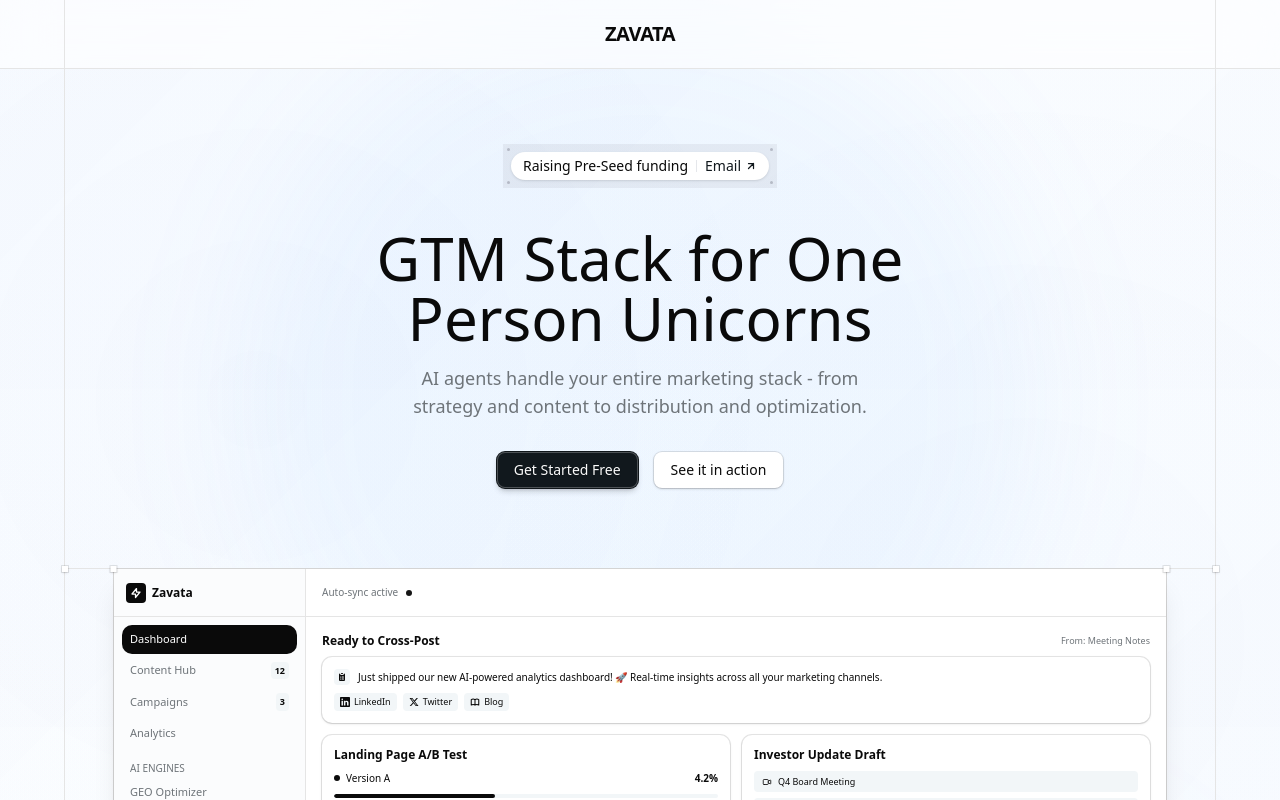
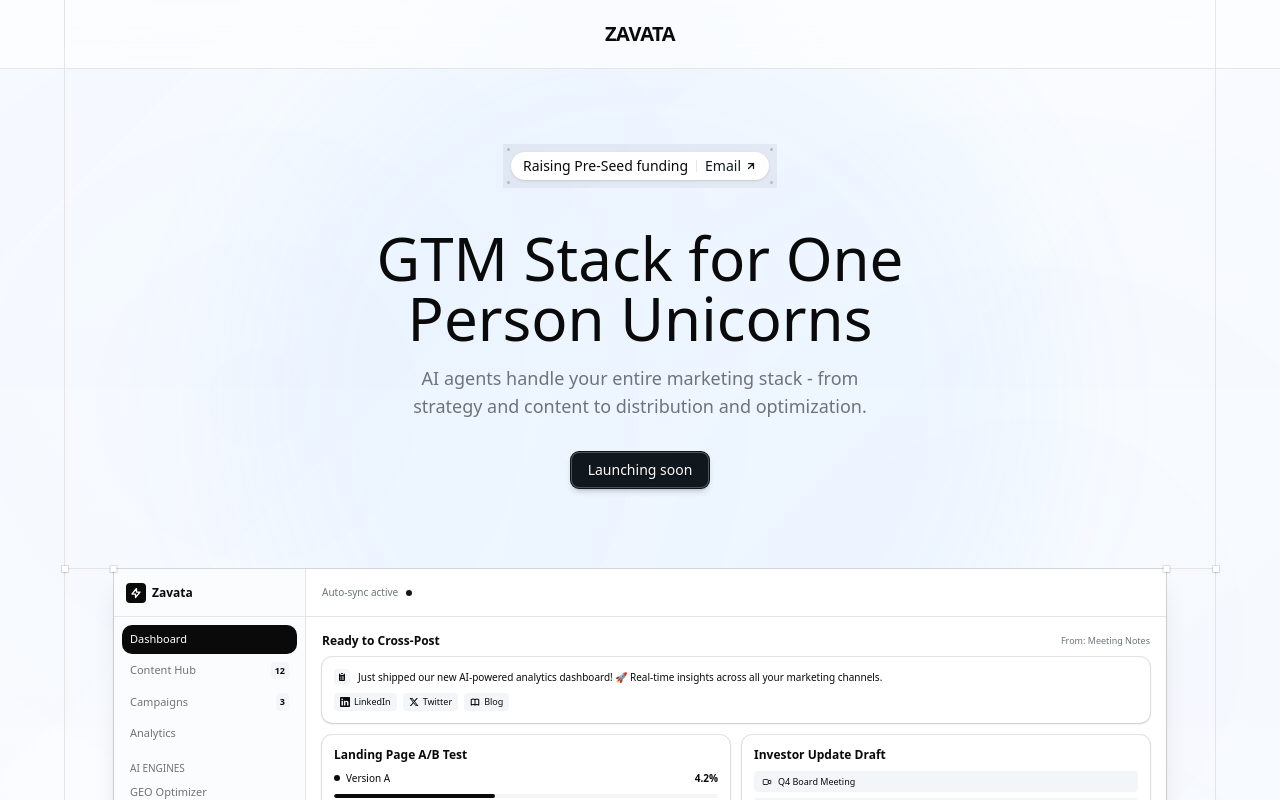
Before and after one commit to harshith-vaddiparthy/zavata-website, a Next.js app: page / in a window 1280 px wide. Shown: the top 800 px of the page. Built offline with nearby package versions, Linux system fonts and the light colour scheme.

Commit message:
feat: update CTA button to 'Launching soon' and remove secondary button

```diff
--- a/src/components/hero-section.tsx
+++ b/src/components/hero-section.tsx
@@ -57,13 +57,7 @@ export default function HeroSection() {
                                 <p className="text-muted-foreground mx-auto mb-8 mt-4 max-w-xl text-balance text-base sm:text-lg px-4">AI agents handle your entire marketing stack - from strategy and content to distribution and optimization.</p>
                                 <div className="flex flex-col sm:flex-row items-stretch sm:items-center justify-center gap-3 sm:gap-4 px-4 w-full sm:w-auto max-w-sm sm:max-w-none mx-auto">
                                     <Button asChild className="w-full sm:w-auto">
-                                        <Link href="#">Get Started Free</Link>
-                                    </Button>
-                                    <Button
-                                        asChild
-                                        variant="outline"
-                                        className="w-full sm:w-auto">
-                                        <Link href="#">See it in action</Link>
+                                        <Link href="#">Launching soon</Link>
                                     </Button>
                                 </div>
                             </div>
```
